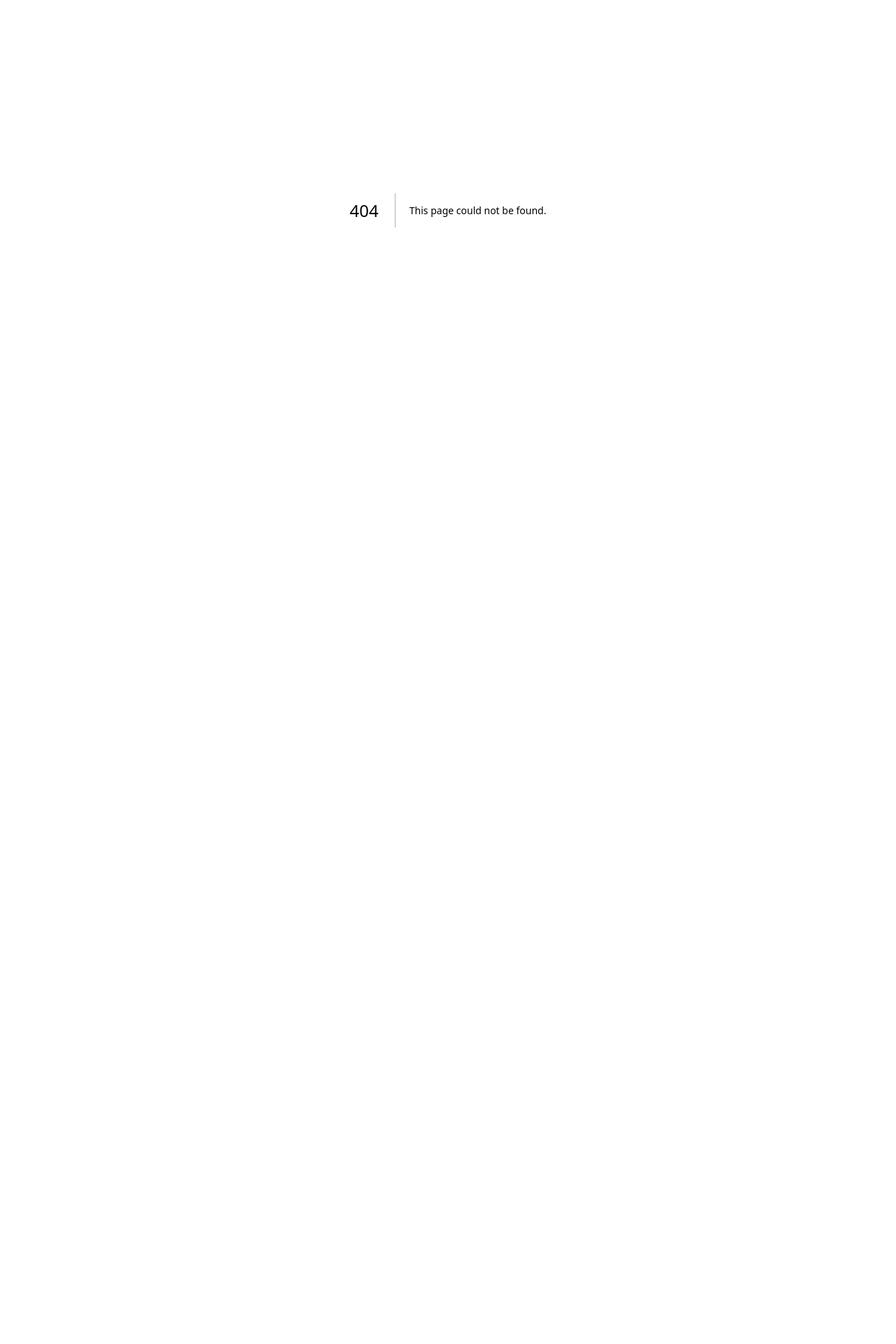
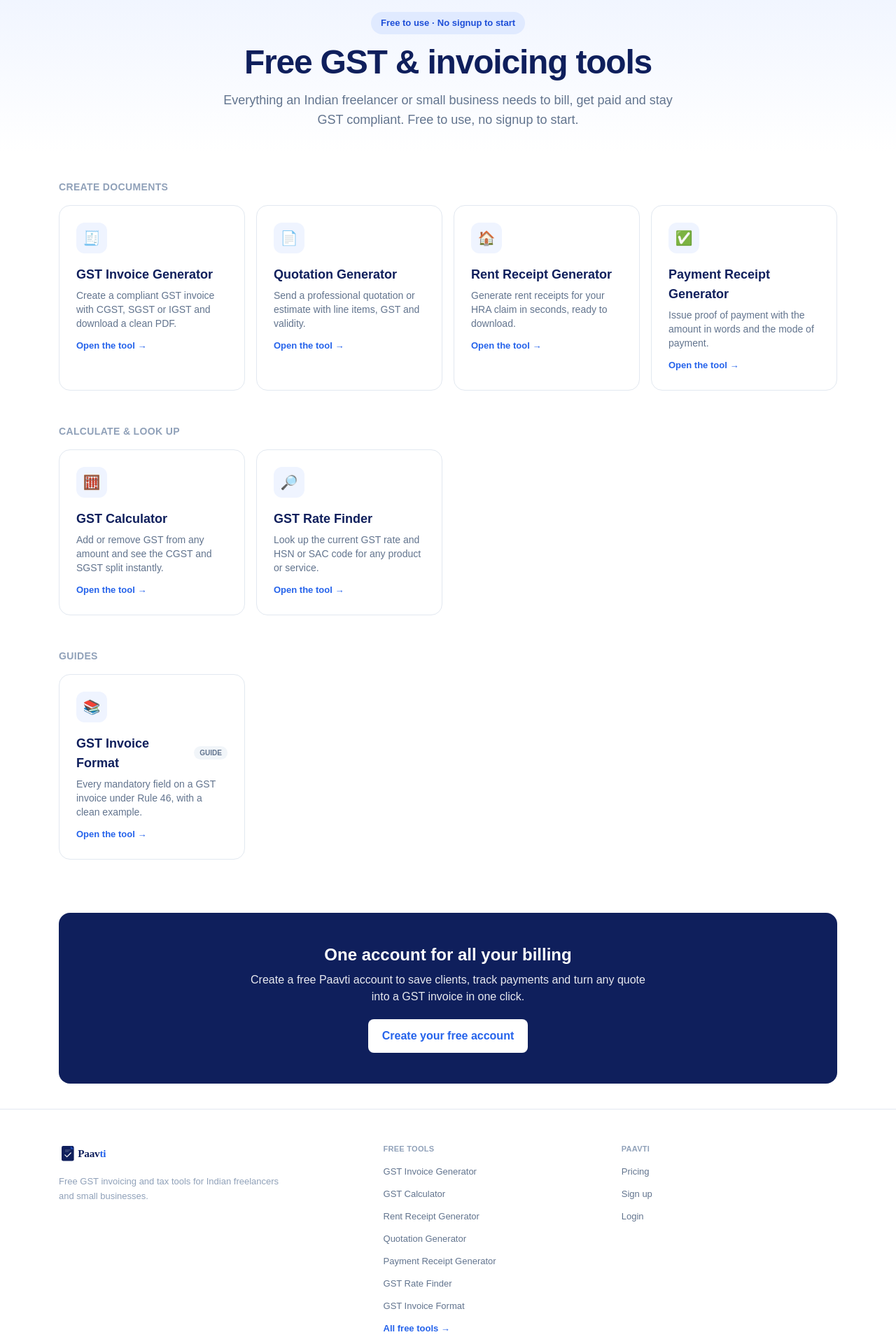
Before and after one commit to varunthakkar1993-sketch/gstflow, a Next.js app: page /tools in a window 1280 px wide. Before the commit this address had no page. Shown: the part 100-2020 px from the top of the page at 70% size. Before the commit the page ends 800 px from the top, so only its background shows below. Built offline with nearby package versions, Linux system fonts and the light colour scheme.

Commit message:
Add /tools hub + interlink all tool pages via header/footer

```diff
--- a/app/components/SiteFooter.tsx
+++ b/app/components/SiteFooter.tsx
@@ -1,19 +1,52 @@
 /**
- * Shared site footer — pair with <SiteHeader /> on SEO/landing pages.
+ * Shared site footer, pair with <SiteHeader /> on SEO/landing pages.
+ * The tools column interlinks every tool page (this footer renders on all of them).
  */
+const tools = [
+  { href: "/gst-invoice-generator", label: "GST Invoice Generator" },
+  { href: "/gst-calculator", label: "GST Calculator" },
+  { href: "/rent-receipt-generator", label: "Rent Receipt Generator" },
+  { href: "/quotation-generator", label: "Quotation Generator" },
+  { href: "/payment-receipt-generator", label: "Payment Receipt Generator" },
+  { href: "/gst-rate-finder", label: "GST Rate Finder" },
+  { href: "/gst-invoice-format", label: "GST Invoice Format" },
+];
+
 export default function SiteFooter() {
   return (
     <footer className="border-t border-slate-200 bg-white">
-      <div className="mx-auto flex max-w-6xl flex-col items-center justify-between gap-4 px-5 py-8 sm:flex-row">
-        {/* eslint-disable-next-line @next/next/no-img-element */}
-        <img src="/logo.svg" alt="Paavti" className="h-8 w-auto" />
-        <div className="flex flex-wrap justify-center gap-6 text-[13px] text-slate-400">
-          <a href="/gst-invoice-generator" className="hover:text-[#2563eb]">GST Invoice Generator</a>
-          <a href="/pricing" className="hover:text-[#2563eb]">Pricing</a>
-          <a href="/login" className="hover:text-[#2563eb]">Login</a>
-          <a href="/signup" className="hover:text-[#2563eb]">Sign Up</a>
+      <div className="mx-auto max-w-6xl px-5 py-12">
+        <div className="grid gap-8 sm:grid-cols-[1.4fr_1fr_1fr]">
+          <div>
+            {/* eslint-disable-next-line @next/next/no-img-element */}
+            <img src="/logo.svg" alt="Paavti" className="h-8 w-auto" />
+            <p className="mt-3 max-w-xs text-[13px] leading-relaxed text-slate-400">
+              Free GST invoicing and tax tools for Indian freelancers and small businesses.
+            </p>
+          </div>
+          <div>
+            <h4 className="text-[11px] font-semibold uppercase tracking-wide text-slate-400">Free tools</h4>
+            <ul className="mt-3 space-y-2">
+              {tools.map((t) => (
+                <li key={t.href}>
+                  <a href={t.href} className="text-[13px] text-slate-500 hover:text-[#2563eb]">{t.label}</a>
+                </li>
+              ))}
+              <li>
+                <a href="/tools" className="text-[13px] font-semibold text-[#2563eb] hover:underline">All free tools →</a>
+              </li>
+            </ul>
+          </div>
+          <div>
+            <h4 className="text-[11px] font-semibold uppercase tracking-wide text-slate-400">Paavti</h4>
+            <ul className="mt-3 space-y-2">
+              <li><a href="/pricing" className="text-[13px] text-slate-500 hover:text-[#2563eb]">Pricing</a></li>
+              <li><a href="/signup" className="text-[13px] text-slate-500 hover:text-[#2563eb]">Sign up</a></li>
+              <li><a href="/login" className="text-[13px] text-slate-500 hover:text-[#2563eb]">Login</a></li>
+            </ul>
+          </div>
         </div>
-        <div className="text-[13px] text-slate-400">© 2026 Paavti</div>
+        <div className="mt-10 border-t border-slate-100 pt-6 text-[13px] text-slate-400">© 2026 Paavti</div>
       </div>
     </footer>
   );
--- a/app/components/SiteHeader.tsx
+++ b/app/components/SiteHeader.tsx
@@ -1,5 +1,5 @@
 /**
- * Shared site header — use on SEO/landing pages so they carry the Paavti logo
+ * Shared site header, use on SEO/landing pages so they carry the Paavti logo
  * and nav (your app/layout.tsx has no global header; the homepage renders its
  * own inline). Import this into any new page: <SiteHeader />.
  */
@@ -13,7 +13,7 @@
         </a>
         <div className="flex flex-wrap items-center gap-x-6 gap-y-2 justify-end">
           <a href="/#features" className="text-sm text-slate-500 hover:text-[#0f1f5c]">Features</a>
-          <a href="/#how-it-works" className="hidden text-sm text-slate-500 hover:text-[#0f1f5c] sm:inline">How it works</a>
+          <a href="/tools" className="text-sm text-slate-500 hover:text-[#0f1f5c]">Free tools</a>
           <a href="/pricing" className="text-sm text-slate-500 hover:text-[#0f1f5c]">Pricing</a>
           <a href="/login" className="hidden text-sm text-slate-500 hover:text-[#0f1f5c] sm:inline">Login</a>
           <a href="/signup" className="rounded-lg bg-[#2563eb] px-5 py-2 text-sm font-medium text-white hover:bg-[#1d4ed8]">Start Free</a>
--- a/app/sitemap.ts
+++ b/app/sitemap.ts
@@ -51,6 +51,12 @@
       priority: 0.8,
     },
     {
+      url: 'https://paavti.com/tools',
+      lastModified: new Date(),
+      changeFrequency: 'weekly',
+      priority: 0.8,
+    },
+    {
       url: 'https://paavti.com/pricing',
       lastModified: new Date(),
       changeFrequency: 'monthly',
--- /dev/null
+++ b/app/tools/page.tsx
@@ -0,0 +1,126 @@
+import type { Metadata } from "next";
+import SiteHeader from "../components/SiteHeader";
+import SiteFooter from "../components/SiteFooter";
+
+/**
+ * /tools: hub linking every Paavti free tool. Pure Server Component.
+ * ItemList JSON-LD + internal links spread ranking strength across all tool pages.
+ */
+
+export const metadata: Metadata = {
+  title: "Free GST & Invoicing Tools for India | Paavti",
+  description:
+    "Free tools for Indian freelancers and small businesses: GST invoices, quotations, rent and payment receipts, a GST calculator and rate finder. No signup to start.",
+  alternates: { canonical: "https://paavti.com/tools" },
+  openGraph: {
+    title: "Free GST & Invoicing Tools for India | Paavti",
+    description: "GST invoices, quotations, receipts, a GST calculator and rate finder. All free.",
+    url: "https://paavti.com/tools",
+    siteName: "Paavti",
+    locale: "en_IN",
+    type: "website",
+  },
+};
+
+type Tool = { href: string; icon: string; title: string; desc: string; tag?: string };
+
+const create: Tool[] = [
+  { href: "/gst-invoice-generator", icon: "🧾", title: "GST Invoice Generator", desc: "Create a compliant GST invoice with CGST, SGST or IGST and download a clean PDF." },
+  { href: "/quotation-generator", icon: "📄", title: "Quotation Generator", desc: "Send a professional quotation or estimate with line items, GST and validity." },
+  { href: "/rent-receipt-generator", icon: "🏠", title: "Rent Receipt Generator", desc: "Generate rent receipts for your HRA claim in seconds, ready to download." },
+  { href: "/payment-receipt-generator", icon: "✅", title: "Payment Receipt Generator", desc: "Issue proof of payment with the amount in words and the mode of payment." },
+];
+
+const calc: Tool[] = [
+  { href: "/gst-calculator", icon: "🧮", title: "GST Calculator", desc: "Add or remove GST from any amount and see the CGST and SGST split instantly." },
+  { href: "/gst-rate-finder", icon: "🔎", title: "GST Rate Finder", desc: "Look up the current GST rate and HSN or SAC code for any product or service." },
+];
+
+const guides: Tool[] = [
+  { href: "/gst-invoice-format", icon: "📚", title: "GST Invoice Format", desc: "Every mandatory field on a GST invoice under Rule 46, with a clean example.", tag: "Guide" },
+];
+
+const all = [...create, ...calc, ...guides];
+
+function Card({ t }: { t: Tool }) {
+  return (
+    <a href={t.href} className="group block rounded-2xl border border-slate-200 bg-white p-6 transition hover:-translate-y-1 hover:border-[#2563eb] hover:shadow-lg">
+      <div className="flex h-11 w-11 items-center justify-center rounded-xl bg-[#eff4ff] text-xl">{t.icon}</div>
+      <div className="mt-4 flex items-center gap-2">
+        <h3 className="text-lg font-bold text-[#0f1f5c]">{t.title}</h3>
+        {t.tag ? <span className="rounded-full bg-slate-100 px-2 py-0.5 text-[10px] font-semibold uppercase text-slate-500">{t.tag}</span> : null}
+      </div>
+      <p className="mt-1.5 text-sm text-slate-500">{t.desc}</p>
+      <span className="mt-3 inline-block text-[13px] font-semibold text-[#2563eb]">Open the tool →</span>
+    </a>
+  );
+}
+
+export default function Page() {
+  const listSchema = {
+    "@context": "https://schema.org",
+    "@type": "ItemList",
+    name: "Paavti Free GST & Invoicing Tools",
+    itemListElement: all.map((t, i) => ({
+      "@type": "ListItem",
+      position: i + 1,
+      name: t.title,
+      url: `https://paavti.com${t.href}`,
+    })),
+  };
+
+  return (
+    <>
+      <SiteHeader />
+      <main className="text-[#0f1f5c]">
+        <script type="application/ld+json" dangerouslySetInnerHTML={{ __html: JSON.stringify(listSchema) }} />
+
+        <section className="bg-gradient-to-b from-[#eff4ff] to-white">
+          <div className="mx-auto max-w-6xl px-5 pt-12 pb-8 text-center">
+            <span className="inline-block rounded-full bg-[#e0eaff] px-3.5 py-1.5 text-[13px] font-semibold text-[#1d4ed8]">
+              Free to use · No signup to start
+            </span>
+            <h1 className="mx-auto mt-4 max-w-3xl text-4xl font-extrabold tracking-tight sm:text-5xl">
+              Free GST &amp; invoicing tools
+            </h1>
+            <p className="mx-auto mt-4 max-w-2xl text-lg text-slate-500">
+              Everything an Indian freelancer or small business needs to bill, get paid and stay GST
+              compliant. Free to use, no signup to start.
+            </p>
+          </div>
+        </section>
+
+        <div className="mx-auto max-w-6xl px-5 py-10">
+          <h2 className="text-sm font-semibold uppercase tracking-wide text-slate-400">Create documents</h2>
+          <div className="mt-4 grid gap-4 sm:grid-cols-2 lg:grid-cols-4">
+            {create.map((t) => <Card key={t.href} t={t} />)}
+          </div>
+
+          <h2 className="mt-12 text-sm font-semibold uppercase tracking-wide text-slate-400">Calculate &amp; look up</h2>
+          <div className="mt-4 grid gap-4 sm:grid-cols-2 lg:grid-cols-4">
+            {calc.map((t) => <Card key={t.href} t={t} />)}
+          </div>
+
+          <h2 className="mt-12 text-sm font-semibold uppercase tracking-wide text-slate-400">Guides</h2>
+          <div className="mt-4 grid gap-4 sm:grid-cols-2 lg:grid-cols-4">
+            {guides.map((t) => <Card key={t.href} t={t} />)}
+          </div>
+        </div>
+
+        <div className="mx-auto max-w-6xl px-5">
+          <div className="my-9 rounded-2xl bg-[#0f1f5c] px-5 py-11 text-center text-white">
+            <h2 className="text-2xl font-bold">One account for all your billing</h2>
+            <p className="mx-auto mt-2 max-w-xl opacity-90">
+              Create a free Paavti account to save clients, track payments and turn any quote into a GST
+              invoice in one click.
+            </p>
+            <a href="/signup" className="mt-5 inline-block rounded-lg bg-white px-5 py-3 text-base font-semibold text-[#2563eb] hover:bg-slate-100">
+              Create your free account
+            </a>
+          </div>
+        </div>
+      </main>
+      <SiteFooter />
+    </>
+  );
+}
```
